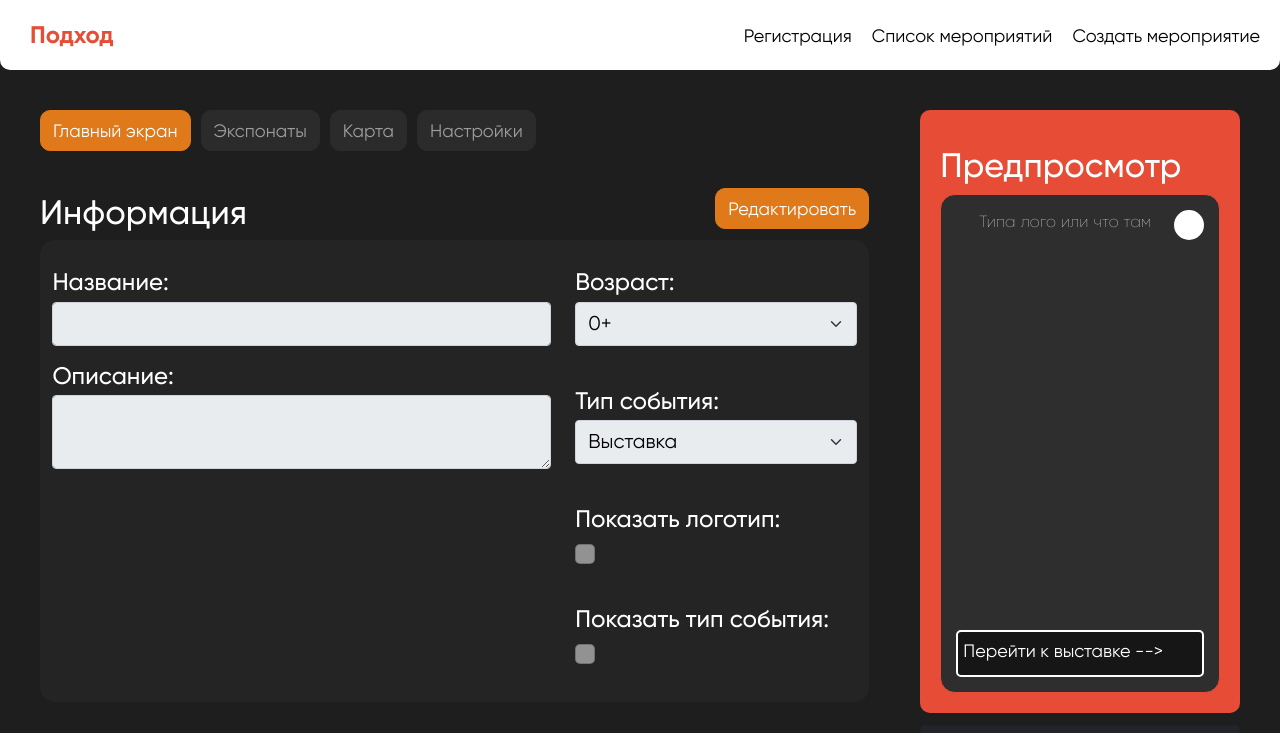
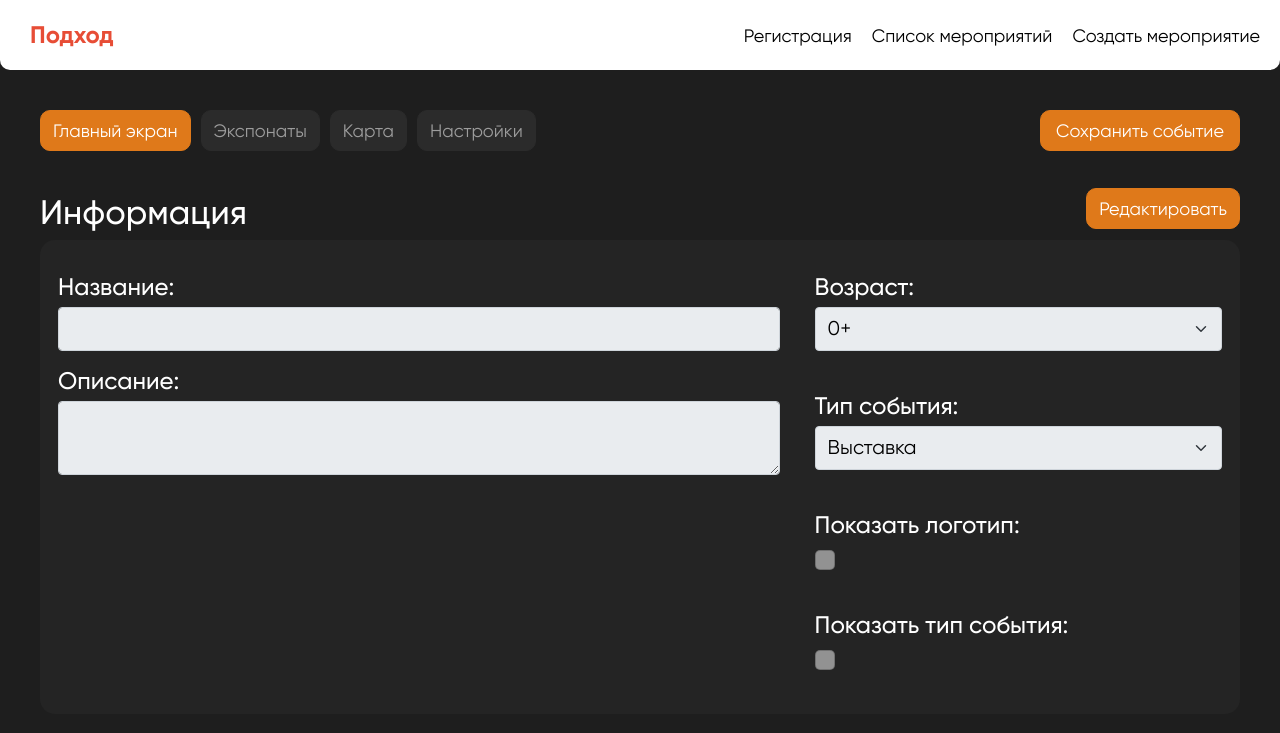
Before and after one commit to Anto-MSHK/podhod_front, a React (Create React App) app: page /expocreate in a window 1280 px wide. Shown: the top 733 px of the page. Built offline with nearby package versions, Linux system fonts and the light colour scheme.

Commit message:
small adaptive styles

```diff
--- a/src/pages/ExpoCreatePage/ExpoCreatePage.module.css
+++ b/src/pages/ExpoCreatePage/ExpoCreatePage.module.css
@@ -1,20 +1,57 @@
 .ExpoCreateWrapper {
     display: flex;
     justify-content: space-between;
-    column-gap: 4vw;
+    column-gap: 20px;
     padding: 20px;
 }
-
 .InfoWrapper {
     display: flex;
     flex-direction: column;
     row-gap: 2vw;
     width: 80%;
 }
+@media (max-width: 1600px) {
+    .ExpoCreateWrapper {
+        display: flex;
+        flex-direction: column;
+    }
+    .preview_wrapper {
+        display: flex;
+        flex-direction: column;
+        row-gap: 1vw;
+        width: min-content;
+
+    }
+    .InfoWrapper {
+        width: 100%;
+        margin-bottom: 20px;
+    }
+}
+
+.toolbar_wrapper{
+    display: flex;
+    justify-content: space-between;
+    width: 100%;
+}
+.toolbar__main_submint_btn_container{
+    width: 200px;
+    height: fit-content;
+}
+
+@media (max-width: 960px) {
+    .toolbar_wrapper{
+        display: flex;
+        flex-direction: column-reverse;
+        gap: 10px;
+    }
+}
+.toolbar__main_submit_btn{
+    height: 100%;
+}
 
 .preview_wrapper {
+    margin-right: 50px;
     display: flex;
-
     flex-direction: column;
     row-gap: 1vw;
     width: min-content;
@@ -22,16 +59,6 @@
     transition:  0.5s ease-out
 }
 
-
-@media (max-width: 1600px) {
-    .preview_wrapper {
-        position: relative;
-        display: flex;
-        flex-direction: column;
-        row-gap: 1vw;
-        width: min-content;
-    }
-}
 
 .preview__container {
     background-color: #E74D36;
@@ -64,5 +91,6 @@
 .ImgGalleryWrapper {
     display: flex;
     flex-direction: column;
+    min-width: 450px;
     row-gap: 5px;
 }
--- a/src/pages/ExpoCreatePage/ExpoCreatePage.tsx
+++ b/src/pages/ExpoCreatePage/ExpoCreatePage.tsx
@@ -1,4 +1,4 @@
-import React, { useRef, useEffect, useState  } from 'react';
+import React, { useRef, useEffect, useState } from 'react';
 import styles from './ExpoCreatePage.module.css'
 import { BtnGroupSelect } from "../../components/ButtonGroup/ButtonGroup";
 import { FillForm } from "../../components/FillForm/FillForm";
@@ -6,6 +6,7 @@ import ImagesGallery from "../../components/ImagesGallery/imagesGallery";
 import { InfoComponent } from "../../components/InfoComponent/InfoComponent";
 import errorIcon from '../../assets/icons/Icon9.svg'
 import Preview from '../../components/PreviewComponent/Preview';
+import { ButtonArt } from '../../components/ButtonArt/ButtonArt';
 
 
 
@@ -20,16 +21,16 @@ const btnData = [
 export const ExpoCreatePage: React.FC = () => {
 
     const containerRef = useRef<HTMLDivElement>(null);
-    const [activeBtn, setActiveBtn] = useState<string | number| number[]>()
+    const [activeBtn, setActiveBtn] = useState<string | number | number[]>()
     const handleActiveBtn = (lable: string | number | number[]) => {
         setActiveBtn(lable)
     }
 
     useEffect(() => {
-
         const handleScroll = () => {
             setTimeout(() => {
-                if (containerRef.current) {
+
+                if (containerRef.current && (window.innerWidth >= 1600)) {
 
                     containerRef.current.style.transform = `translateY(${window.scrollY}px)`;
                 }
@@ -41,11 +42,13 @@ export const ExpoCreatePage: React.FC = () => {
 
     return (
         <div className={styles.ExpoCreateWrapper}>
-            {
-                JSON.stringify(console.log(activeBtn))
-            }
             <div className={styles.InfoWrapper}>
-                <BtnGroupSelect handleActiveBtn={handleActiveBtn} view={'radio'} data={btnData} />
+                <div className={styles.toolbar_wrapper}>
+                    <BtnGroupSelect handleActiveBtn={handleActiveBtn} view={'radio'} data={btnData} />
+                   <div className={styles.toolbar__main_submint_btn_container}>
+                   <ButtonArt  >Сохранить событие</ButtonArt>
+                    </div>
+                </div>
                 <div className={styles.FormWrapper}>
                     <div>
                         <FillForm />
```
